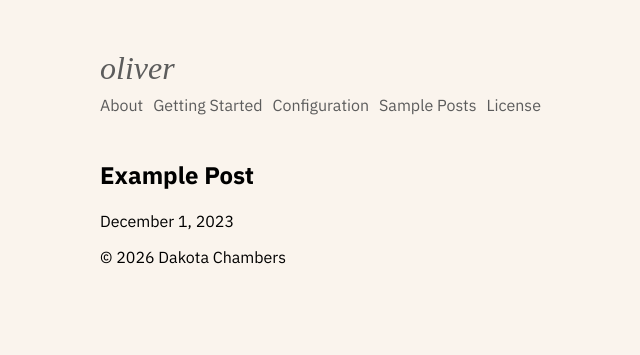
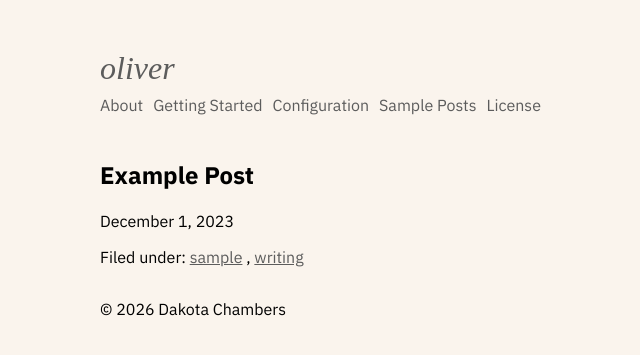
Before and after one commit to dcchambers/oliver, a Jekyll site: the page built from _posts/2023-12-01-example-post.md, in a window 1280 px wide. Shown: the top 355 px of the page, without its empty margins (240-880 px from the left). Built offline with Jekyll 4.4.1, drawn with Linux system fonts in a browser that asks for light colours; some web fonts are replaced.

Commit message:
Simplify

```diff
--- a/_layouts/post.html
+++ b/_layouts/post.html
@@ -12,19 +12,19 @@ layout: default
     {% endif %}
   </header>
   {{ content }}
-  {% if page.categories and page.categories != empty %}
-  {% assign post_taxonomy = page.categories %}
-  {% assign post_taxonomy_path = "/categories/" %}
-  {% elsif page.tags and page.tags != empty %}
-  {% assign post_taxonomy = page.tags %}
-  {% assign post_taxonomy_path = "/tags/" %}
-  {% endif %}
-  {% if post_taxonomy %}
+  {% if page.categories.size > 0 or page.tags.size > 0 %}
   <footer class="post-footer">
     <p>Filed under:
-      {% for taxonomy in post_taxonomy %}
-      {% unless forloop.first %}, {% endunless %}
-      <a href="{{ post_taxonomy_path | relative_url }}#{{ taxonomy | slugify }}">{{ taxonomy }}</a>
+      {% assign taxonomy_count = 0 %}
+      {% for category in page.categories %}
+      {% if taxonomy_count > 0 %}, {% endif %}
+      <a href="{{ "/categories/" | relative_url }}#{{ category | slugify }}">{{ category }}</a>
+      {% assign taxonomy_count = taxonomy_count | plus: 1 %}
+      {% endfor %}
+      {% for tag in page.tags %}
+      {% if taxonomy_count > 0 %}, {% endif %}
+      <a href="{{ "/tags/" | relative_url }}#{{ tag | slugify }}">{{ tag }}</a>
+      {% assign taxonomy_count = taxonomy_count | plus: 1 %}
       {% endfor %}
     </p>
   </footer>
--- a/_posts/2023-12-01-example-post.md
+++ b/_posts/2023-12-01-example-post.md
@@ -1,4 +1,7 @@
 ---
 layout: post
 title:  "Example Post"
+tags:
+  - sample
+  - writing
 ---
```
Also changed, not shown: _posts/2023-12-02-Another-Example.md (line endings or trailing spaces).
